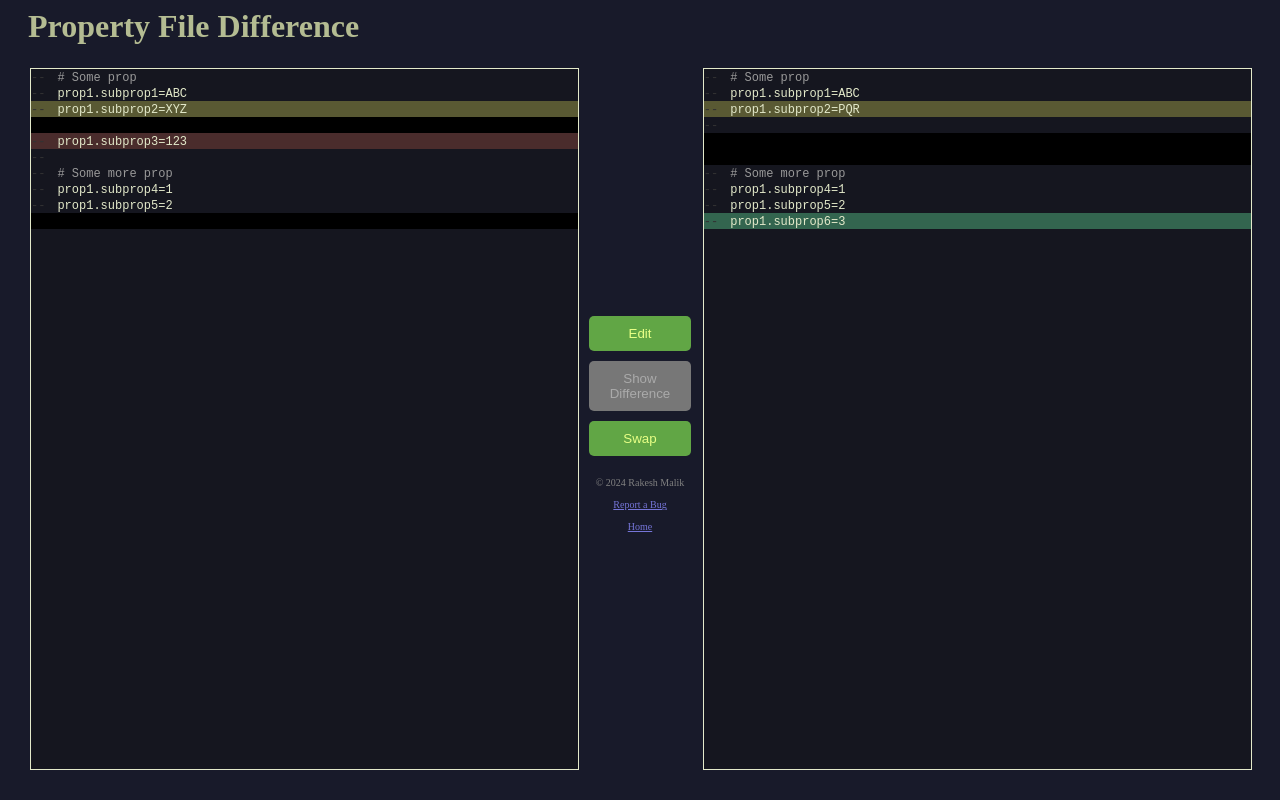
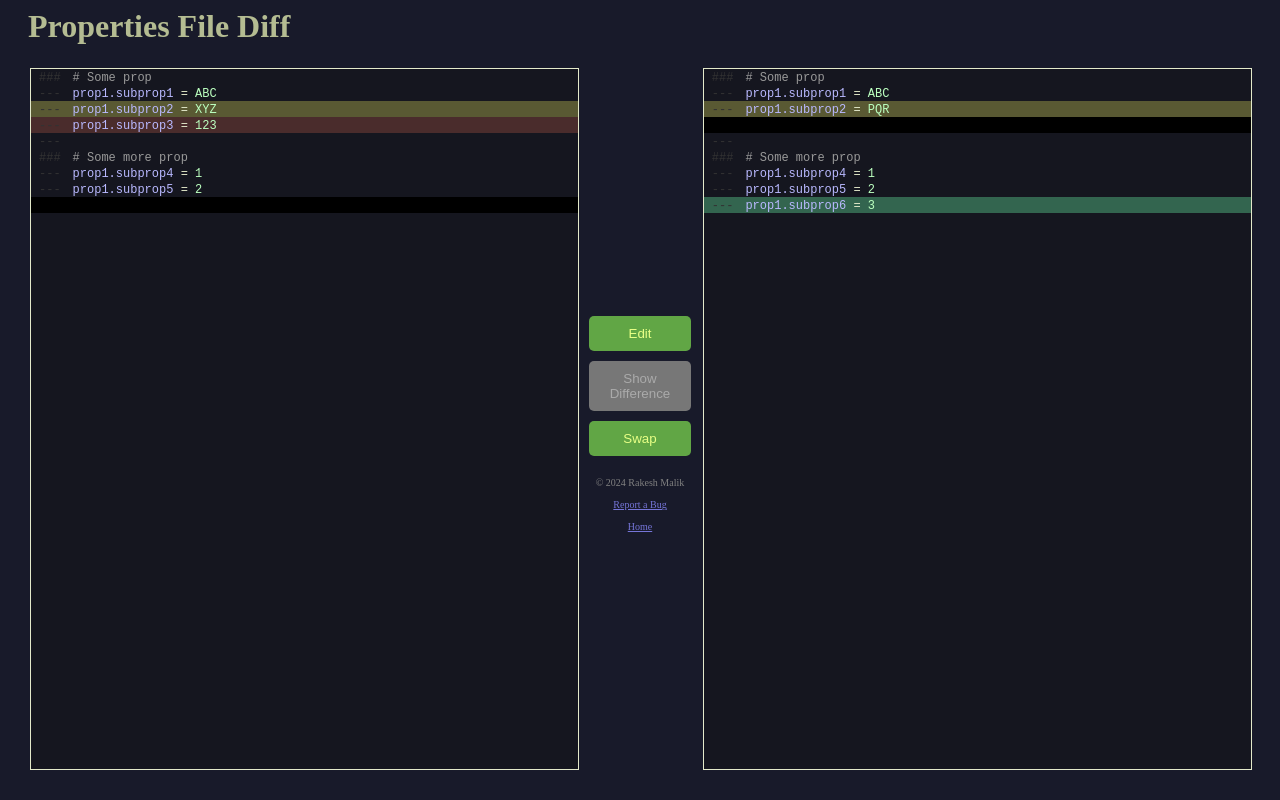
Before and after one commit to rakeshmalik91/tools, a plain HTML site: page property-diff.html in a window 1280 px wide. Both pictures are taken after a click on the button "Show Difference". Drawn offline with Linux system fonts and the light colour scheme.

Commit message:
property diff: css changes

```diff
--- a/property-diff.html
+++ b/property-diff.html
@@ -3,11 +3,12 @@
 		<meta charset="UTF-8">
 		<meta name="viewport" content="width=device-width, initial-scale=1.0, viewport-fit=cover">
 
-		<title>Property File Diff</title>
+		<title>Properties File Diff</title>
 
 		<meta name="title" content="Property File Diff">
 		<meta name="author" content="Rakesh Malik">
 		<meta name="description" content="Property File Diff">
+		<meta name="keywords" content="Diff, Difference, File Diff, File Difference, Properties file diff, Property file difference, online, properties, property, compare, properties file compare, file compare, comparison, file comparison">
 		<link rel="icon" type="image/png" href="icon.png">
 		<link rel="shortcut icon" type="image/x-icon" href="icon.png">
 		<link rel="apple-touch-icon" href="icon.png">
@@ -60,6 +61,7 @@
 				height: 12px;
 				padding-top: 2px;
 				padding-bottom: 2px;
+				padding-left: 8px;
 			}
 			div.output div.added {
 				background-color: #33654f;
@@ -77,7 +79,12 @@
 				color: #999999;
 			}
 			div.output div:before {
-				content: "--";
+				content: "---";
+				padding-right: 12px;
+				color: #333333;
+			}
+			div.output div.comment:before {
+				content: "###";
 				padding-right: 12px;
 				color: #333333;
 			}
@@ -85,8 +92,21 @@
 				content: "";
 			}
 			div.output div.duplicate:before {
-				content: "!!";
+				content: "DUP";
 				color: red;
+			}
+
+			div.output span.key {
+				color: #b9b9ff;
+			}
+			div.output span.equals:before {
+				content: " ";
+			}
+			div.output span.equals:after {
+				content: " ";
+			}
+			div.output span.value {
+				color: #bbffbf;
 			}
 
 			button {
@@ -181,10 +201,6 @@
 							flags1 = ['modified'];		i1++;
 							flags2 = ['modified'];		i2++;
 						}
-					} else if(!line1 && line2 && i1 < file1.length) {
-						flags1 = [];				i1++;
-					} else if(line1 && !line2 && i2 < file2.length) {
-						flags2 = [];				i2++;
 					} else if(prop1 && !file2Props.has(prop1)) {
 						flags1 = ['removed'];		i1++;
 					} else if(prop2 && !file1Props.has(prop2)) {
@@ -193,6 +209,10 @@
 						flags1 = ['modified'];		i1++;
 					} else if(line2 && !file1PropValues.has(line2)) {
 						flags2 = ['modified'];		i2++;
+					} else if(!line1 && line2 && i1 < file1.length) {
+						flags1 = [];				i1++;
+					} else if(line1 && !line2 && i2 < file2.length) {
+						flags2 = [];				i2++;
 					} else {
 						flags1 = [];				i1++;
 						flags2 = [];				i2++;
@@ -236,8 +256,15 @@
 			function makeDiv(line, flags) {
 				if(flags == null) {
 					return "<div class='blank'></div>";
+				} else if(!line || line.startsWith("#")) {
+					return "<div class='" + flags.join(' ') + "'>" + line + "\n</div>";
 				} else {
-					return "<div class='" + flags.join(' ') + "'>" + line + "\n</div>";
+					var parts = line.split('=');
+					return "<div class='" + flags.join(' ') + "'>"
+						+ "<span class='key'>" + parts[0] + "</span>"
+						+ "<span class='equals'>=</span>"
+						+ "<span class='value'>" + parts[1] + "</span>"
+						+ "\n</div>";
 				}
 			}
 
@@ -263,7 +290,7 @@
 
 	<body>
 
-		<h1>Property File Difference</h1>
+		<h1>Properties File Diff</h1>
 
 		<table>
 			<tr>
```
